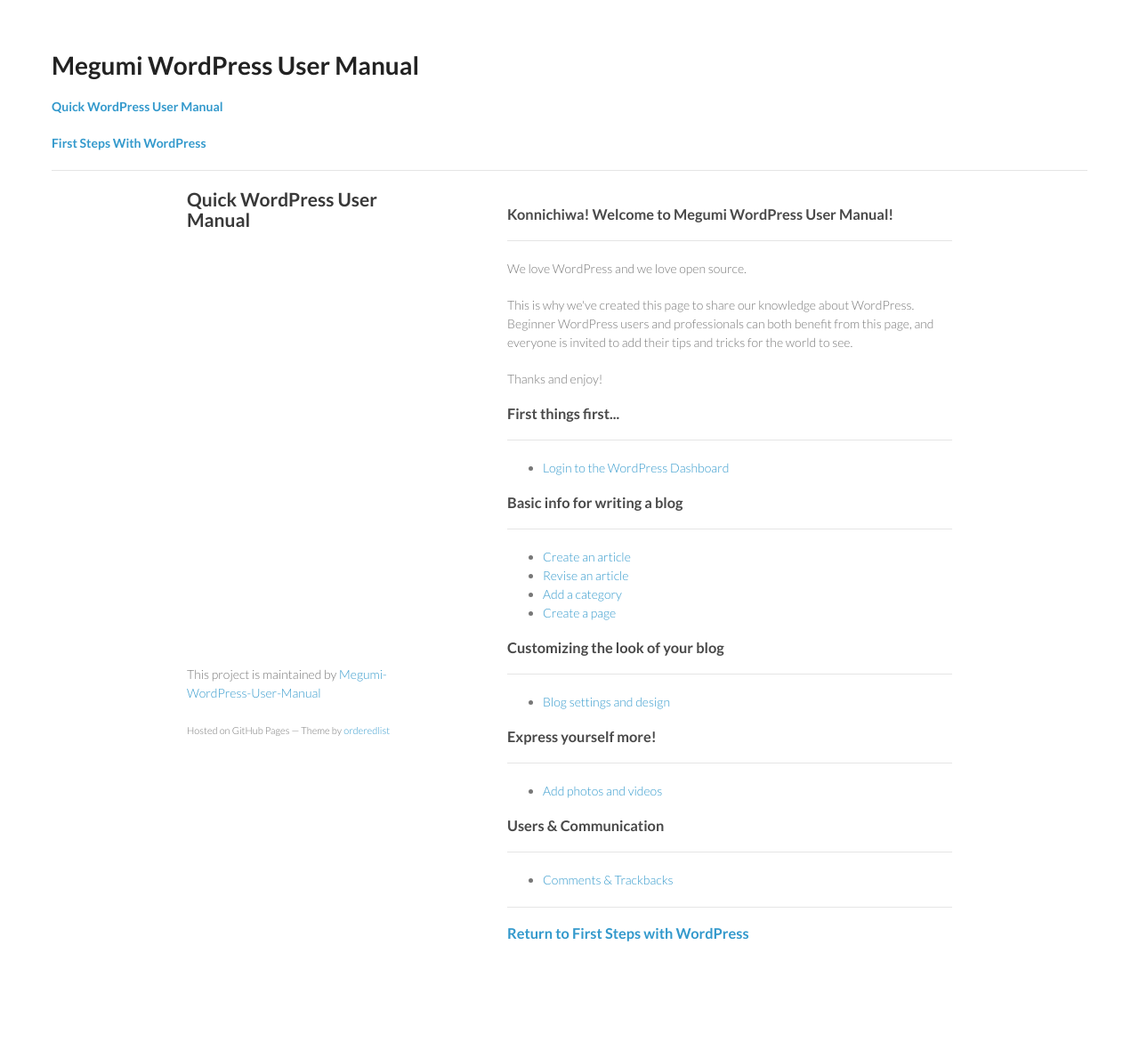
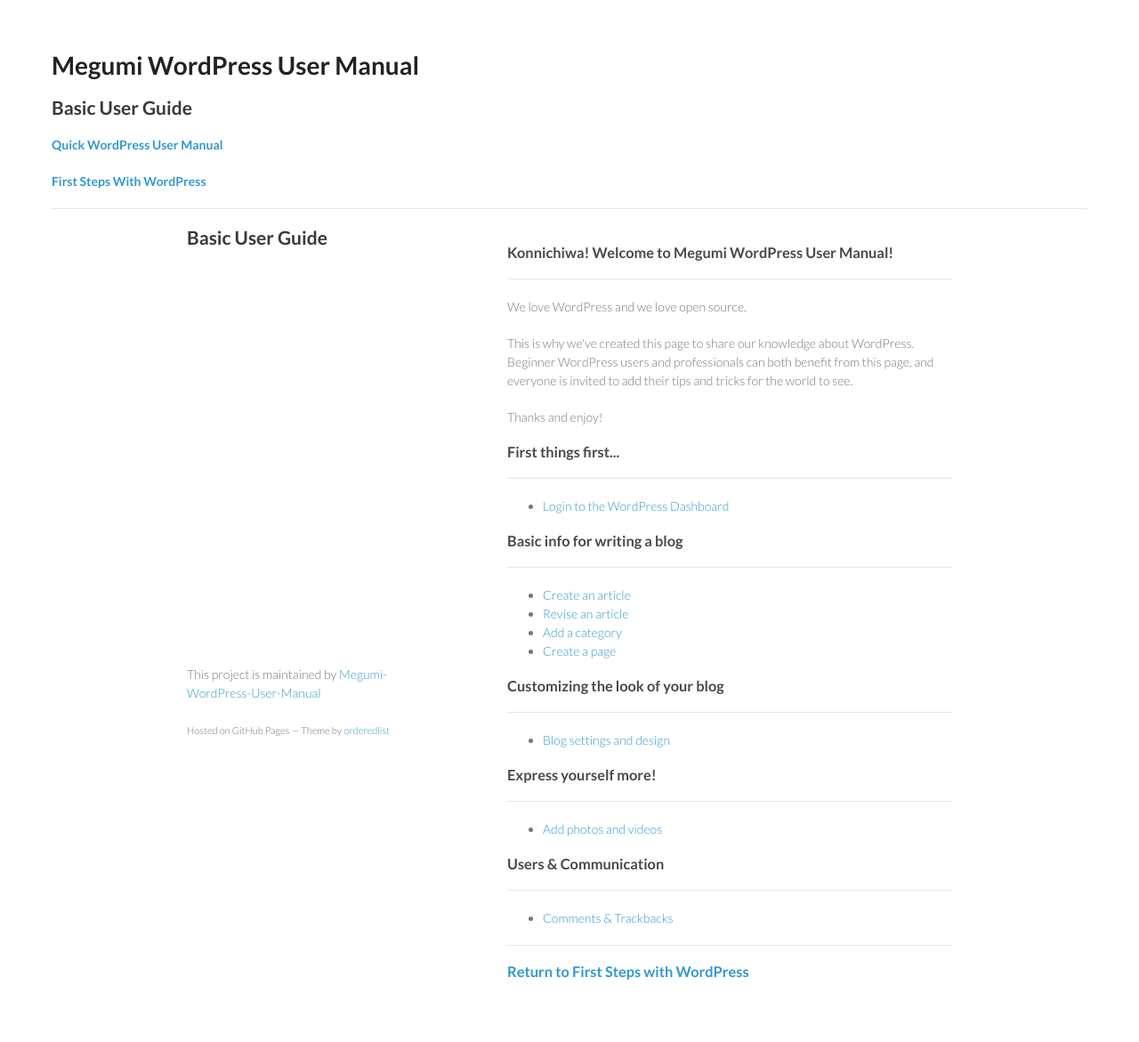
Before and after one commit to Megumi-WordPress-User-Manual/Intro, a Jekyll site: the page built from index.html, in a window 1280 px wide. Shown: the whole page at 89% size. Built offline with Jekyll 4.4.1, drawn with Linux system fonts in a browser that asks for light colours; before the commit the page ends 1128 px from its top, so only the background shows below that.

Commit message:
Update index.html

```diff
--- a/index.html
+++ b/index.html
@@ -1,6 +1,6 @@
 ---
 layout: default
-title:
+title: Basic User Guide
 ---
 <!doctype html>
 <html>
@@ -20,7 +20,7 @@
     <div class="wrapper">
 
       <header>
-        <h2>Quick WordPress User Manual</h2>
+        <h2>Basic User Guide</h2>
       </header>
 
       <section>
```
